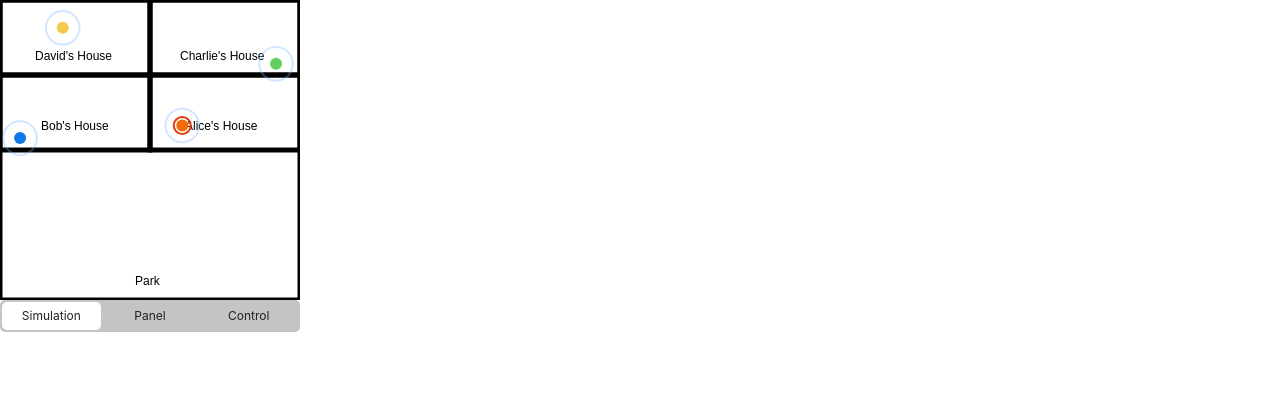
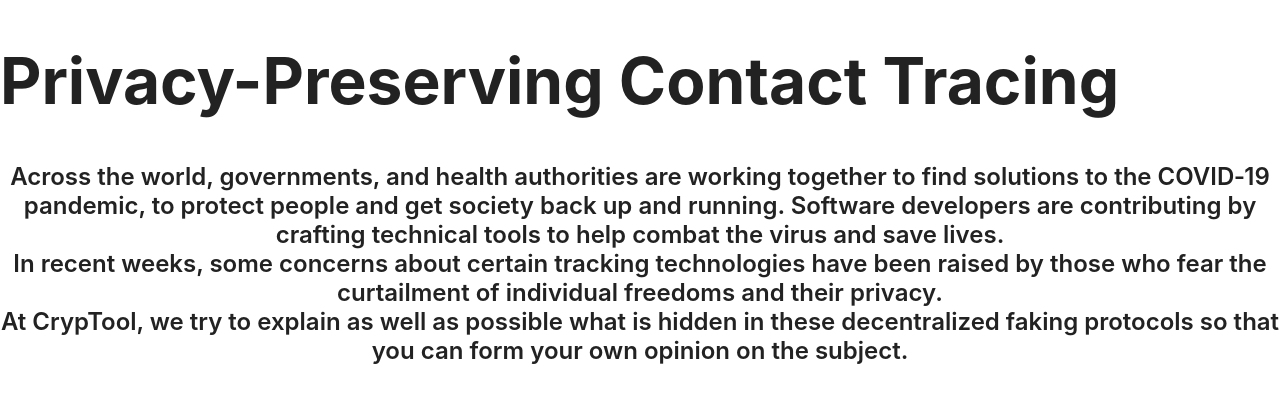
Before and after one commit to arguiot/corona-tracing, a Jekyll site: the page built from index.html, in a window 1280 px wide and 900 px high. Shown: the top 403 px of the window. Built offline with Jekyll 4.4.1, drawn with Linux system fonts in a browser that asks for light colours; a style sheet for code colours, icons or effects is not loaded; some of the changed text lies outside the part shown.

Commit message:
Working on the design

```diff
--- a/_sass/styles.scss
+++ b/_sass/styles.scss
@@ -6,6 +6,63 @@
     line-height: 14px;
 }
 
+header {
+    height: 100vh;
+    h1 {
+        font-family: SF Pro Display;
+        font-style: normal;
+        font-weight: bold;
+        font-size: 64px;
+        line-height: 76px;
+    }
+    .description {
+        font-family: SF Pro Display;
+        font-style: normal;
+        font-weight: 600;
+        font-size: 24px;
+        line-height: 29px;
+        text-align: center;
+    }
+}
+article {
+    height: 100vh;
+    display: flex;
+    flex-direction: row;
+    .figure {
+        width: 50vw;
+        height: 100%;
+    }
+    .text-container {
+        width: 50vw;
+        height: 100%;
+        .text {
+            position: -webkit-sticky;
+            position: sticky;
+            top: 100px;
+            h1 {
+                font-family: SF Pro Display;
+                font-style: normal;
+                font-weight: bold;
+                font-size: 64px;
+                line-height: 76px;
+            }
+            .bold {
+                font-family: SF Pro Display;
+                font-style: normal;
+                font-weight: 600;
+                font-size: 24px;
+                line-height: 29px;
+            }
+            p {
+                font-family: SF Pro Display;
+                font-style: normal;
+                font-weight: 500;
+                font-size: 18px;
+                line-height: 21px;
+            }
+        }
+    }
+}
 canvas {
     width: 300px;
     height: 300px;
--- a/index.html
+++ b/index.html
@@ -3,7 +3,36 @@
 title: COVID-19
 description: Decentralized Tracing
 ---
-
+<header>
+    <div class="title">
+        <h1>
+            Privacy-Preserving Contact Tracing
+        </h1>
+    </div>
+    <div class="description">
+        Across the world, governments, and health authorities are working together to find solutions to the COVID‑19 pandemic, to protect people and get society back up and running. Software developers are contributing by crafting technical tools to help combat the virus and save lives.
+        <br>
+        In recent weeks, some concerns about certain tracking technologies have been raised by those who fear the curtailment of individual freedoms and their privacy.
+        <br>
+        At CrypTool, we try to explain as well as possible what is hidden in these decentralized faking protocols so that you can form your own opinion on the subject.
+    </div>
+</header>
+<article>
+    <div class="figure"></div>
+    <div class="text-container">
+        <div class="text">
+            <h1>
+                Step <span>1</span>
+            </h1>
+            <div class="bold">Alice’s phone broadcasts a random message every few minutes</div>
+            <p>
+                In order to maintain user privacy, the message is sent over Bluetooth and does not use location for proximity detection.
+                <br>
+                This message is called a Proximity Identifier or EphID. Theses identifiers are unique and change often.
+            </p>
+        </div>
+    </div>
+</article>
 <div class="simulation show-0">
     <canvas id="canvas" width="300" height="300"></canvas>
 </div>
@@ -38,11 +67,19 @@
         <div class="variable">Matched</div>
         <div class="value matched">0</div>
     </div>
+    <div class="row">
+        <button class="goto">Go to <span>park</span></button>
+        <button class="test">Test for COVID-19</button>
+    </div>
 </div>
 <div class="control show-2">
     <div class="row">
         <div class="variable">Advanced mode</div>
         <input type="checkbox" class="value advanced">
+    </div>
+    <div class="row">
+        <div class="variable">Show server's data</div>
+        <button>Show</button>
     </div>
 </div>
 <div class="selector">
--- a/js/functions.js
+++ b/js/functions.js
@@ -21,6 +21,8 @@
         this.d = Math.random() * (2 * Math.PI);
 
         this.wave = 0;
+
+        this.isPark = false
     }
 
     update() {
@@ -42,6 +44,8 @@
     goToPark() {
         this.pastMinX = this.minX;
         this.pastMaxX = this.maxX;
+        this.pastMinY = this.minY;
+        this.pastMaxY = this.maxY;
         this.pastX = this.x;
         this.pastY = this.y;
 
@@ -52,6 +56,8 @@
         this.maxY = 290;
 
         this.y += 150;
+
+        this.isPark = true
     }
 
     goToHouse() {
@@ -60,9 +66,10 @@
 
         this.minX = this.pastMinX;
         this.maxX = this.pastMaxX;
+        this.minY = this.pastMinY;
+        this.maxY = this.pastMaxY;
 
-        this.minY = 10;
-        this.maxY = 140;
+        this.isPark = false
     }
 
     pause() {
@@ -274,15 +281,47 @@
     panel() {
         const i = this.panelState
         const persons = [this.bob, this.alice, this.charlie, this.david]
+
+        // Cleans some elements
+        this.removeListeners(document.querySelector(".row > .goto"))
+        this.removeListeners(document.querySelector(".row > .test"))
+
+        // Values
+
         document.querySelector(".contagious").innerHTML = persons[i].contagious;
         document.querySelector(".alerted").innerHTML = persons[i].alerted;
         document.querySelector(".ephid").innerHTML = persons[i].ephid;
-        // document.querySelector(".past").innerHTML = Array.from(
-        //     persons[i].past
-        // ).join(", ");
-        // document.querySelector(".heard").innerHTML = Array.from(
-        //     persons[i].heard
-        // ).join(", ");
+
+        // Interaction
+
+        document.querySelector(".row > .goto > span").innerHTML = persons[i].isPark == true ? "house" : "park"
+        document.querySelector(".row > .test").innerHTML = persons[i].alerted == false ? "Test for COVID-19" : "Publish past EphIDs"
+
+        document.querySelector(".row > .goto").addEventListener("click", e => {
+
+            if (persons[i].isPark == true) {
+                persons[i].goToHouse()
+            } else {
+                persons[i].goToPark()
+            }
+            this.panel()
+        })
+        document.querySelector(".row > .test").addEventListener("click", e => {
+            if (persons[i].alerted == true) {
+                // Publish
+
+            } else if (persons[i].contagious == true) {
+                persons[i].alerted = true
+            }
+            this.panel()
+        })
+    }
+
+    // UTILS
+    removeListeners(el) {
+        var newEl = el.cloneNode(false);
+        while (el.hasChildNodes()) newEl.appendChild(el.firstChild);
+        el.parentNode.replaceChild(newEl, el);
     }
 }
 
@@ -343,14 +382,16 @@
 
     goToPark() {
         this.sim.isPark = true;
-        this.sim.bob.goToPark();
-        this.sim.alice.goToPark();
+        [this.sim.bob, this.sim.alice, this.sim.charlie, this.sim.david].forEach(person => {
+            person.goToPark();
+        })
     }
     goToHouse() {
         this.sim.isPark = false;
-        this.sim.bob.goToHouse();
-        this.sim.alice.goToHouse();
+        [this.sim.bob, this.sim.alice, this.sim.charlie, this.sim.david].forEach(person => {
+            person.goToHouse();
+        })
     }
 }
 
-const con = new Controller();
+let con = new Controller();
```
